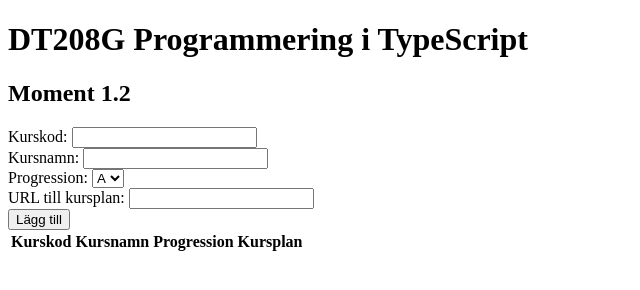
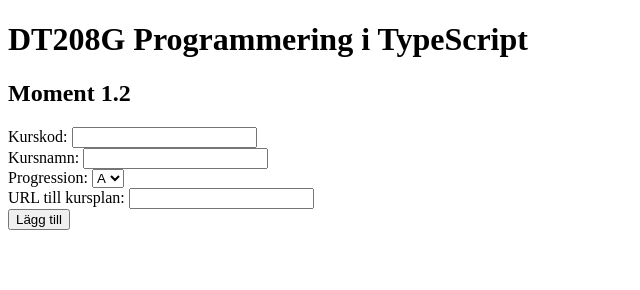
Before and after one commit to EmmaGorling/TypeScript_moment1.2, a website built with Parcel: page src/index.html in a window 1280 px wide. Shown: the whole page, without its empty margins (0-640 px from the left). Built offline with nearby package versions, Linux system fonts and the light colour scheme.

Commit message:
Skiter i tabell

```diff
--- a/src/index.html
+++ b/src/index.html
@@ -34,17 +34,9 @@
 
         </div>
 
-        <table>
-            <thead>
-                <th>Kurskod</th>
-                <th>Kursnamn</th>
-                <th>Progression</th>
-                <th>Kursplan</th>
-            </thead>
-            <tbody id="tBody">
+        <div id="courses">
 
-            </tbody>
-        </table>
+        </div>
     </main>
     <footer>
 
```
